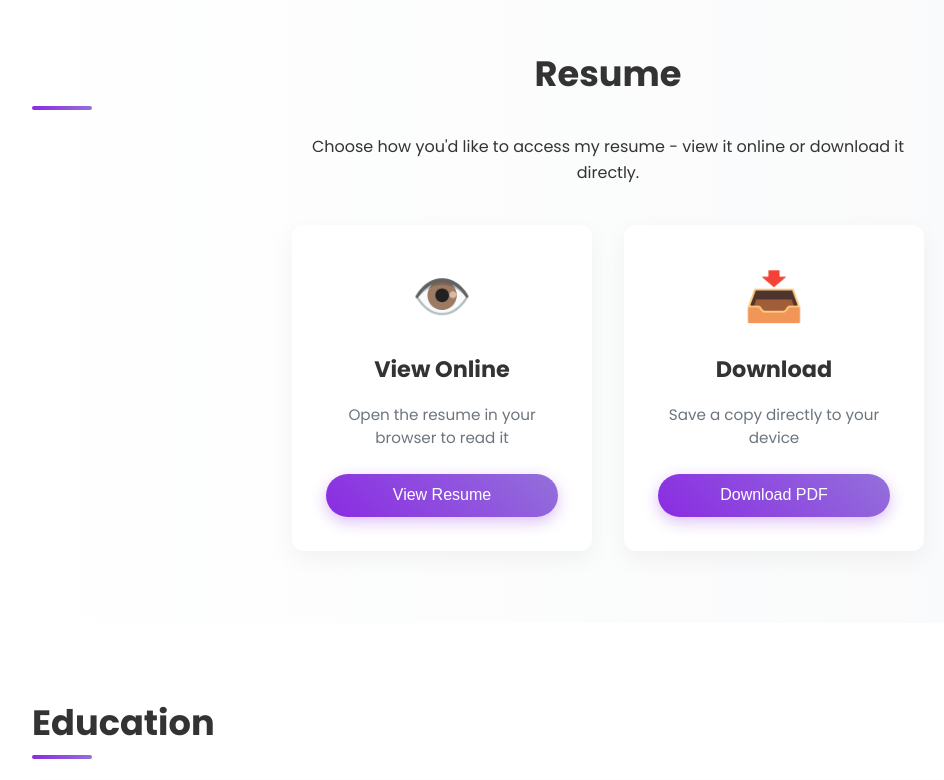
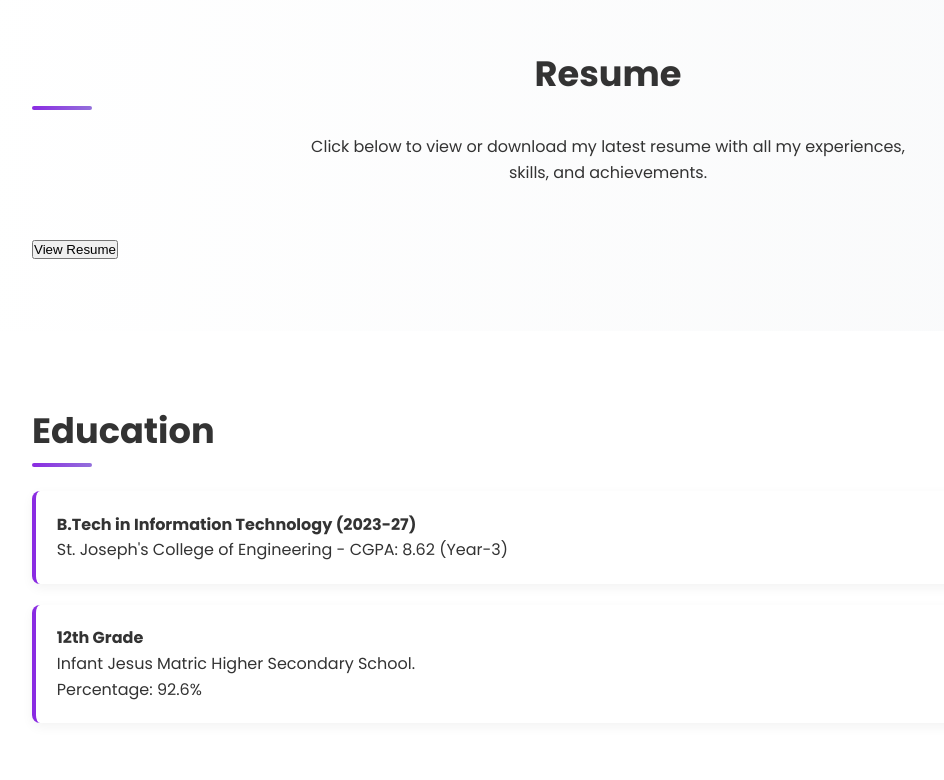
Before and after one commit to Mithra-J/portfolio, a plain HTML site: page index.html in a window 1280 px wide. Shown: the part 1260-2040 px from the top of the page, without its empty margins (32-976 px from the left). Drawn offline with Linux system fonts and the light colour scheme.

Commit message:
Update index.html

```diff
--- a/index.html
+++ b/index.html
@@ -988,30 +988,17 @@
         <p>In the future, I hope to work as a web developer or software engineer, contributing to impactful projects and expanding my technical expertise.</p>
     </section>
 
-    <!-- Resume Section - UPDATED -->
+
+     <!-- Resume Section -->
     <section id="resume" class="resume-section">
         <h2>Resume</h2>
-        <p>Choose how you'd like to access my resume - view it online or download it directly.</p>
-        <div class="resume-options">
-            <div class="resume-option">
-                <div class="option-icon">👁️</div>
-                <h3>View Online</h3>
-                <p>Open the resume in your browser to read it</p>
-                <button onclick="window.open('https://drive.google.com/file/d/1vFp7fPG6JJS49VlYX6IPKM9CH41d68LQ/view?usp=sharing', '_blank')">
-                    View Resume
-                </button>
-            </div>
-            <div class="resume-option">
-                <div class="option-icon">📥</div>
-                <h3>Download</h3>
-                <p>Save a copy directly to your device</p>
-                <button onclick="window.open('https://drive.google.com/uc?export=download&id=1vFp7fPG6JJS49VlYX6IPKM9CH41d68LQ', '_blank')">
-                    Download PDF
-                </button>
-            </div>
+       <p>Click below to view or download my latest resume with all my experiences, skills, and achievements.</p>
+        <div class="project-demo">
+            <button onclick="window.open('https://drive.google.com/file/d/1vFp7fPG6JJS49VlYX6IPKM9CH41d68LQ/view?usp=sharing', '_blank')">
+                View Resume
+            </button>
         </div>
     </section>
-
     <!-- Education Section -->
     <section id="education" class="education">
         <h2>Education</h2>
```
